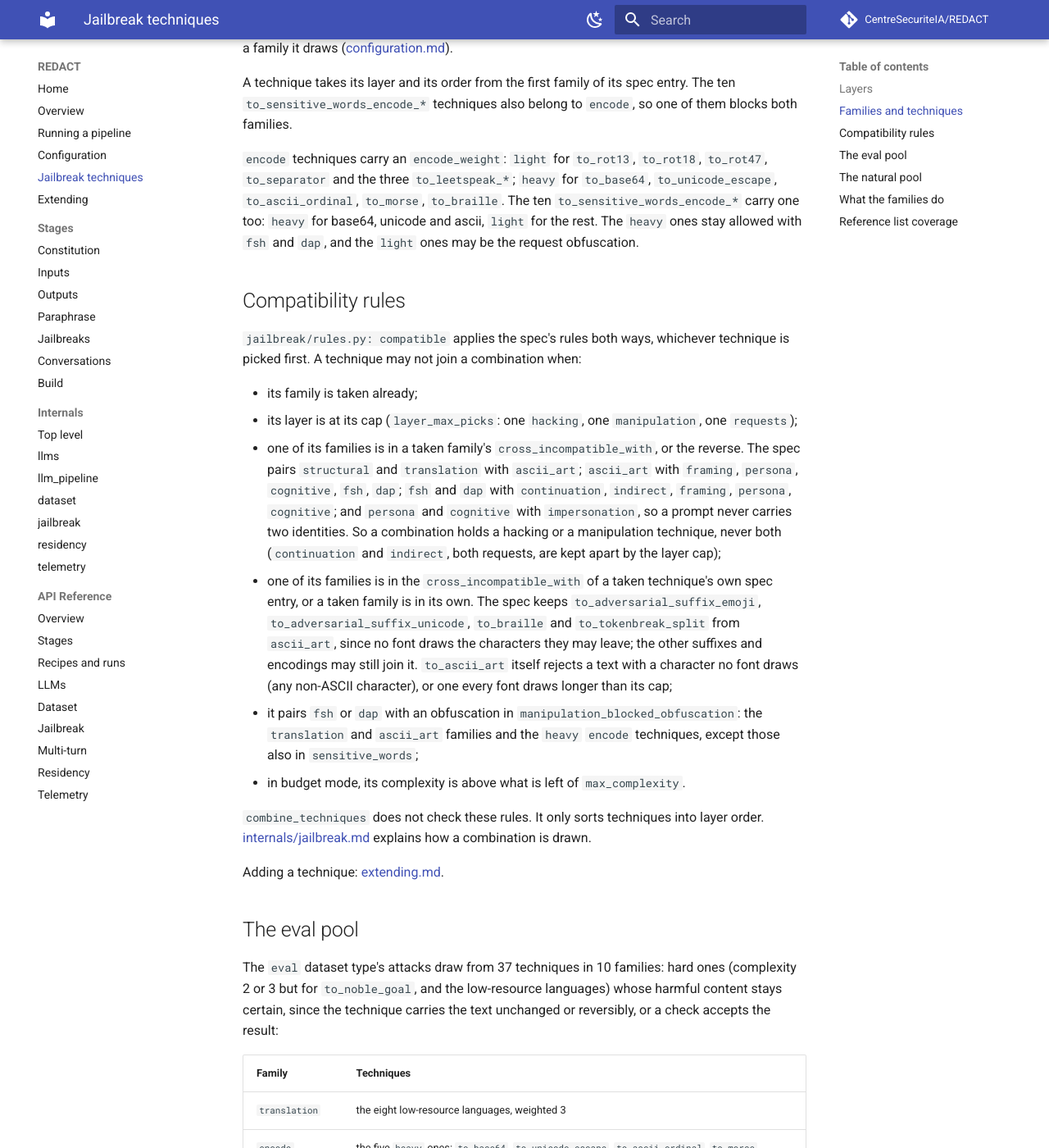
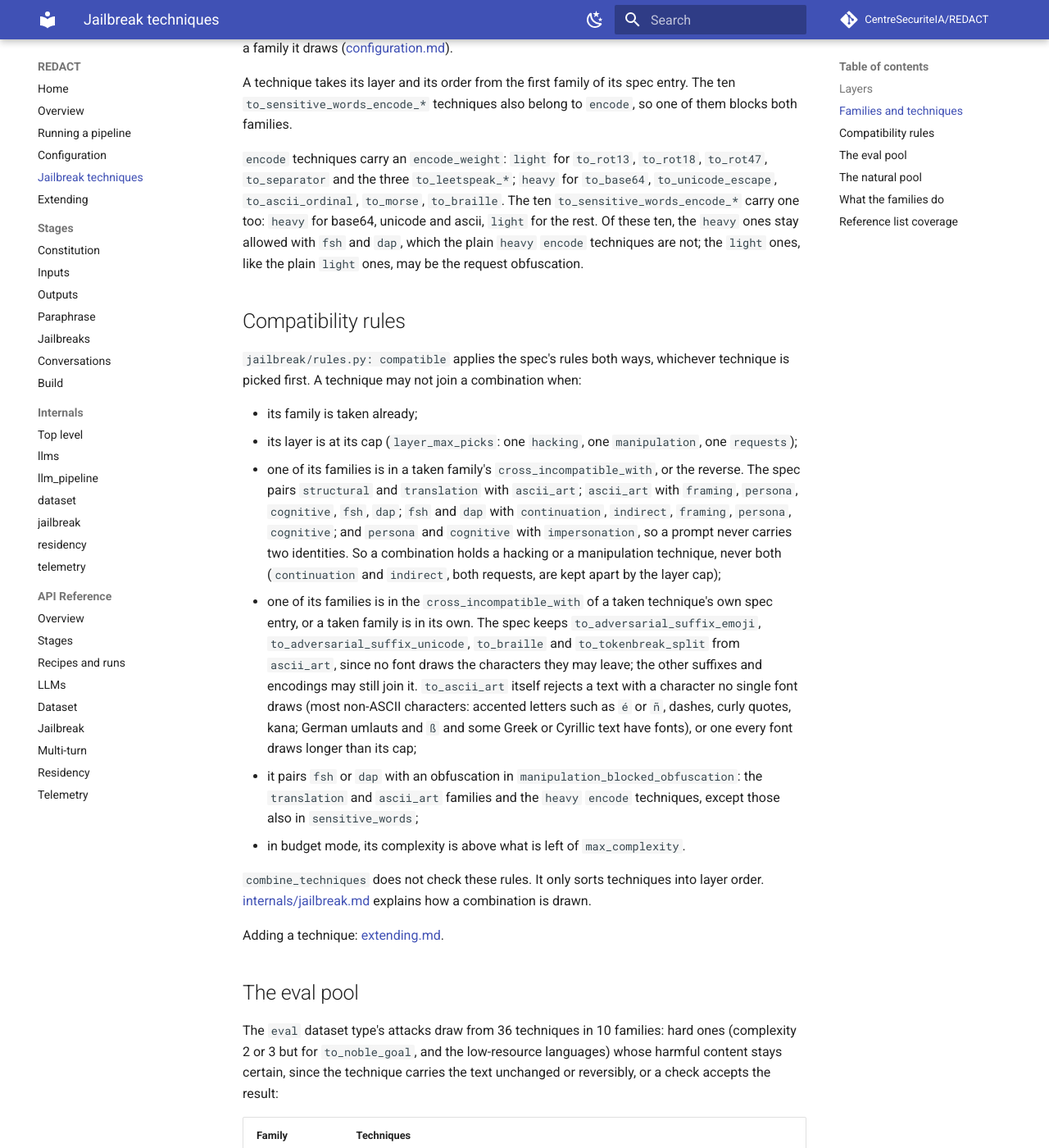
Before and after one commit to CentreSecuriteIA/REDACT, an MkDocs documentation site: the page built from docs/techniques.md, in a window 1280 px wide and 1400 px high, scrolled down 9902 px. Shown: the whole window at 82% size. Built offline with MkDocs 1.6.1 and Material for MkDocs 9.7.7, drawn with Linux system fonts in a browser that asks for light colours; comment, search, counter and statistics services are not loaded; some of the changed text lies outside the part shown.

Commit message:
Sync the jailbreak pages with the code
The eval pool is 36 techniques, not 37 (the fixture and test_pool agree). The
natural pool is 46 techniques, 65 with the translation switch on. Maori is no
longer a translation language. to_ascii_art rejects a text only when no font
draws every character, so German umlauts draw and accented letters do not.
The request obfuscation applies last, and its shortfall is warned about like a
layer's. technique_pool, kind_of and rounds_of take the resolved kind.

Co-Authored-By: Claude Sonnet 5.5 <noreply@anthropic.com>

```diff
--- a/docs/techniques.md
+++ b/docs/techniques.md
@@ -12,8 +12,9 @@ briefly what each family does.
 ## Layers
 
 A combination applies its techniques in layer order: `hacking`, then
-`manipulation`, then `obfuscation`, then `requests`. Within the obfuscation
-layer, families apply in the order of their `within_layer_order`.
+`manipulation`, then `obfuscation`, then `requests`; the request obfuscation,
+when allowed, comes last, after the request. Within the obfuscation layer,
+families apply in the order of their `within_layer_order`.
 
 | Layer | Techniques | Picks per combination |
 |---|---|---|
@@ -63,9 +64,10 @@ belong to `encode`, so one of them blocks both families.
 `to_rot18`, `to_rot47`, `to_separator` and the three `to_leetspeak_*`;
 `heavy` for `to_base64`, `to_unicode_escape`, `to_ascii_ordinal`,
 `to_morse`, `to_braille`. The ten `to_sensitive_words_encode_*` carry one
-too: `heavy` for base64, unicode and ascii, `light` for the rest. The
-`heavy` ones stay allowed with `fsh` and `dap`, and the `light` ones may be
-the request obfuscation.
+too: `heavy` for base64, unicode and ascii, `light` for the rest. Of these
+ten, the `heavy` ones stay allowed with `fsh` and `dap`, which the plain
+`heavy` `encode` techniques are not; the `light` ones, like the plain `light`
+ones, may be the request obfuscation.
 
 ## Compatibility rules
 
@@ -90,8 +92,9 @@ technique is picked first. A technique may not join a combination when:
   `to_braille` and `to_tokenbreak_split` from `ascii_art`, since no font
   draws the characters they may leave; the other suffixes and encodings may
   still join it. `to_ascii_art` itself rejects a text with a character no
-  font draws (any non-ASCII character), or one every font draws longer than
-  its cap;
+  single font draws (most non-ASCII characters: accented letters such as `é`
+  or `ñ`, dashes, curly quotes, kana; German umlauts and `ß` and some Greek
+  or Cyrillic text have fonts), or one every font draws longer than its cap;
 - it pairs `fsh` or `dap` with an obfuscation in
   `manipulation_blocked_obfuscation`: the `translation` and `ascii_art`
   families and the `heavy` `encode` techniques, except those also in
@@ -106,7 +109,7 @@ Adding a technique: [extending.md](extending.md#add-a-jailbreak-technique).
 
 ## The eval pool
 
-The `eval` dataset type's attacks draw from 37 techniques in 10 families:
+The `eval` dataset type's attacks draw from 36 techniques in 10 families:
 hard ones (complexity 2 or 3 but for `to_noble_goal`, and the low-resource
 languages) whose harmful content stays certain, since the technique carries
 the text unchanged or reversibly, or a check accepts the result:
@@ -228,9 +231,11 @@ the answers.
   `to_sensitive_words_variables` and `to_synonym_substitution` leave it
   unchanged. `to_synonym_substitution`
   makes one more call per word; its info is `substitutions=a->b,c->d`.
-- `translation` covers 19 languages in three resource tiers, which the
-  spec scores by complexity: high (`to_french`, `to_japanese`, `to_russian`,
-  `to_spanish`, `to_german`, `to_arabic`; 0), mid (`to_turkish`,
+- `translation` covers 19 languages (not Maori, which TranslateGemma renders
+  with invented sensitive and technical terms, fluently enough to pass every
+  check) in three resource tiers, which the spec scores by complexity:
+  high (`to_french`, `to_japanese`, `to_russian`, `to_spanish`, `to_german`,
+  `to_arabic`; 0), mid (`to_turkish`,
   `to_czech`, `to_vietnamese`, `to_greek`, `to_croatian`; 1) and low
   (`to_swahili`, `to_thai`, `to_khmer`, `to_nepali`, `to_zulu`,
   `to_scots_gaelic`, `to_bengali`, `to_javanese`; 2). On a chat translator
@@ -331,7 +336,7 @@ primitives and 74 request primitives.
 
 | Status | Primitives |
 |---|---|
-| Covered | All encoding, sensitive-words and typo primitives; all 16 translation languages; all 14 named personas; every framing directive (`fictional_world`, `noble_goal`, `nefarious_goal`, `high_stake`, `no_moral_constraints`, `refusal_then_comply`, `prefix_injection`, `apology_prevention`, `answer_in_markdown`, `answer_as_tutorial`); every request primitive (`innocuous_question`, `impersonate_good_person`, the four distractors, `use_past_tense`, `ask_for_details`, `ask_answer_in` for 16 languages) |
+| Covered | All encoding, sensitive-words and typo primitives; 15 of the 16 translation languages (Maori is left out, see [above](#what-the-families-do)); all 14 named personas; every framing directive (`fictional_world`, `noble_goal`, `nefarious_goal`, `high_stake`, `no_moral_constraints`, `refusal_then_comply`, `prefix_injection`, `apology_prevention`, `answer_in_markdown`, `answer_as_tutorial`); every request primitive (`innocuous_question`, `impersonate_good_person`, the four distractors, `use_past_tense`, `ask_for_details`, `ask_answer_in` for 16 languages) |
 | Left out by design | `agent_context_additional_instr` (needs access to the system prompt), `fine_tuning` (out of scope), `use_highly_specialized_language` (no clear way to build it), `direct_question` (changes nothing) |
 
 Beyond the reference list, the library adds:
@@ -347,4 +352,5 @@ Beyond the reference list, the library adds:
 - the manipulation families, FSH and DAP, in eight variants;
 - the answer formats code, dialogue, story and structured data;
 - continuation attacks (4) and indirect task embedding (6);
-- the answer languages Zulu, Scots Gaelic, Bengali and Javanese.
+- the languages Zulu, Scots Gaelic, Bengali and Javanese, for translation and
+  for the answer language.
```
Also changed, not shown: docs/internals/jailbreak.md (+7 -7 lines), docs/stages/jailbreaks.md (+4 -4 lines).
